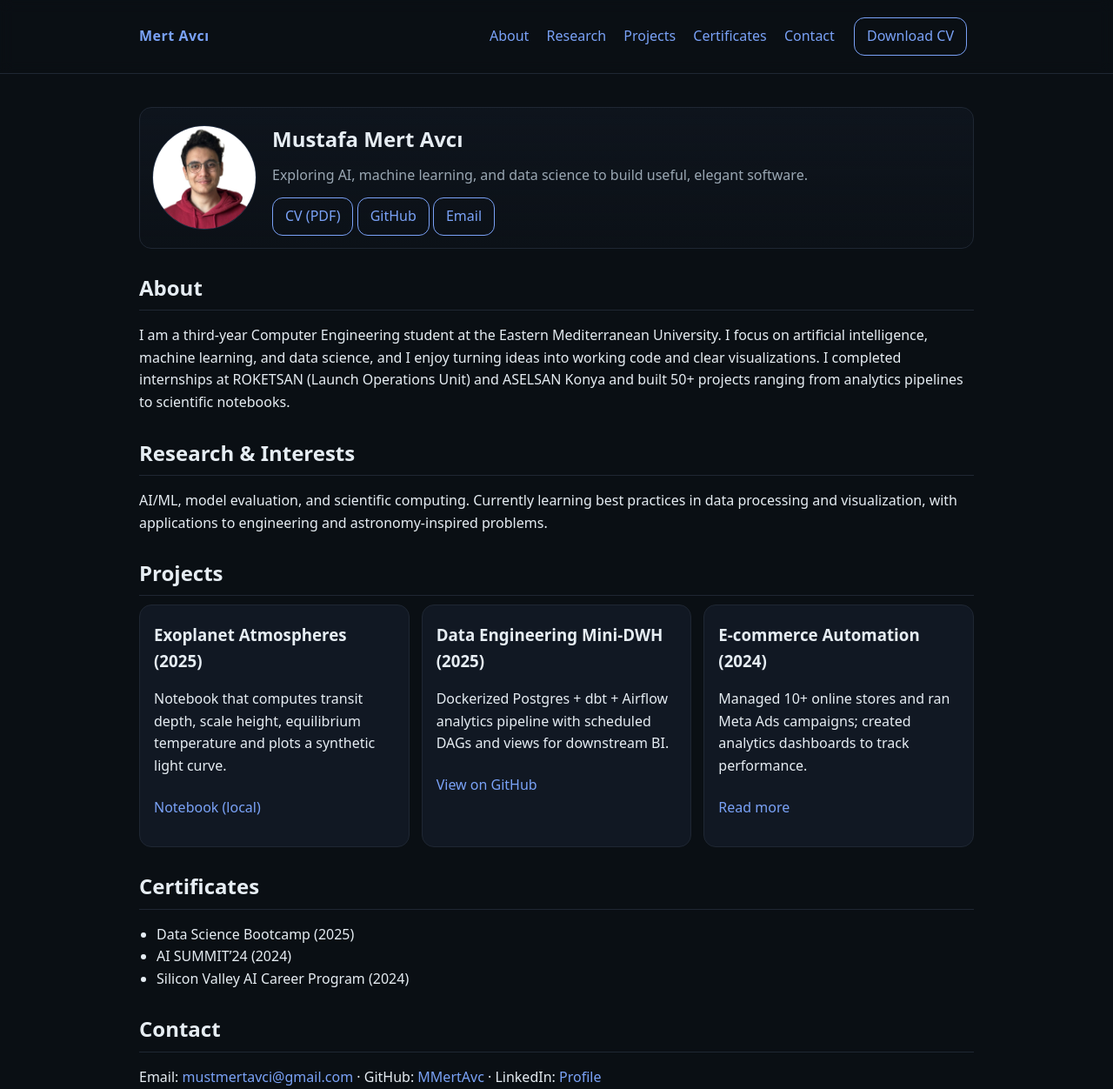
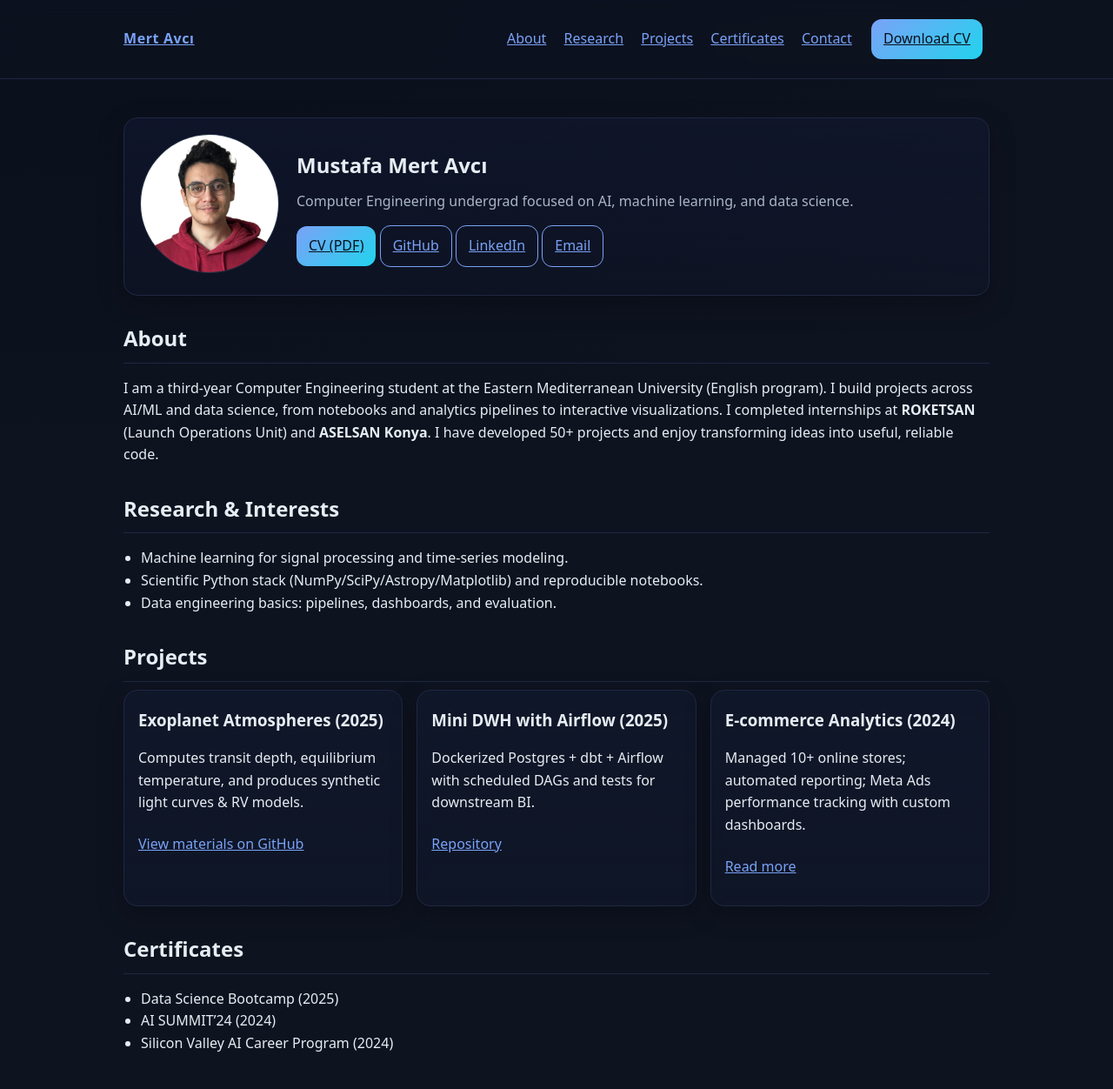
Before and after one commit to MMertAvc/MMertAvc.github.io, a plain HTML site: page index.html in a window 1280 px wide. Shown: the top 1252 px of the page at 87% size. Drawn offline with Linux system fonts and the light colour scheme.

Commit message:
Add files via upload

```diff
--- a/assets/css/style.css
+++ b/assets/css/style.css
@@ -1,28 +1,51 @@
 :root{
-  --bg:#0a0f14; --fg:#e6edf3; --muted:#9aa7b3; --card:#111823; --acc:#7aa2f7; --line:#1f2733;
+  --bg:#0e1320; --card:#0f172a; --panel:#111a31; --ink:#e6edf3; --muted:#a9b6c6; --acc:#7aa2f7; --acc2:#22d3ee; --line:#1f2742;
+  --radius:16px; --shadow:0 10px 30px rgba(0,0,0,.25);
 }
 *{box-sizing:border-box} html,body{margin:0;padding:0}
-body{background:var(--bg);color:var(--fg);font:16px/1.6 system-ui,Segoe UI,Roboto,Helvetica,Arial}
-a{color:var(--acc);text-decoration:none} a:hover{text-decoration:underline}
-.container{max-width:1000px;margin:0 auto;padding:20px}
-.header{border-bottom:1px solid var(--line);position:sticky;top:0;background:rgba(10,15,20,.8);backdrop-filter:blur(8px);z-index:10}
-.header-inner{display:flex;align-items:center;justify-content:space-between;gap:14px}
-.brand{font-weight:800;letter-spacing:.5px}
-.nav a{margin:0 8px} .nav .btn{margin-left:10px}
-.btn{display:inline-block;border:1px solid var(--acc);padding:8px 14px;border-radius:12px}
-.btn.ghost{background:transparent}
-.hero{display:grid;grid-template-columns:120px 1fr;gap:18px;align-items:center;margin-top:18px;padding:14px;border:1px solid var(--line);border-radius:14px;background:linear-gradient(180deg, rgba(17,24,35,.6), rgba(17,24,35,.2))}
-.hero img{width:120px;height:120px;border-radius:50%;object-fit:cover;border:1px solid #223046}
+body{background:radial-gradient(1200px 600px at 10% 0%, #0a0f1c, var(--bg)), var(--bg);
+     color:var(--ink);font:16px/1.6 ui-sans-serif,system-ui,Segoe UI,Roboto,Helvetica,Arial;scroll-behavior:smooth}
+a{color:var(--acc)} a:hover{text-decoration:underline}
+.container{max-width:1040px;margin:0 auto;padding:22px}
+.header{position:sticky;top:0;background:rgba(14,19,32,.6);backdrop-filter:blur(10px);border-bottom:1px solid var(--line);z-index:50}
+.header-inner{display:flex;align-items:center;gap:16px;justify-content:space-between}
+.brand{font-weight:900;letter-spacing:.6px}
+.nav a{margin:0 8px}
+.nav .btn{margin-left:10px}
+.nav-toggle{display:none;background:transparent;border:1px solid var(--line);border-radius:10px;color:var(--ink);padding:6px 10px}
+.btn{display:inline-block;border:1px solid var(--acc);padding:10px 14px;border-radius:12px;transition:transform .15s, background .2s}
+.btn:hover{transform:translateY(-1px)}
+.btn-primary{background:linear-gradient(135deg, var(--acc), var(--acc2));color:#08101d;border:none}
+.btn-primary:hover{filter:brightness(1.05)}
+
+.hero{display:grid;grid-template-columns:160px 1fr;gap:20px;align-items:center;margin-top:22px;padding:18px;border:1px solid var(--line);border-radius:var(--radius);
+      background:linear-gradient(180deg, rgba(17,24,51,.55), rgba(17,24,51,.2)); box-shadow:var(--shadow)}
+.avatar img{width:160px;height:160px;border-radius:50%;object-fit:cover;border:1px solid #223046}
+.avatar img.fallback{background:linear-gradient(135deg,#223,#112);content:''}
 h1,h2,h3{margin:.2rem 0 .6rem}
-h2{margin-top:26px;border-bottom:1px solid var(--line);padding-bottom:6px}
-.tag{color:var(--muted);margin:.3rem 0 .8rem}
-.grid{display:grid;grid-template-columns:repeat(auto-fit,minmax(260px,1fr));gap:14px}
-.card{background:var(--card);border:1px solid var(--line);border-radius:14px;padding:16px;min-height:160px}
+h2{margin-top:30px;border-bottom:1px solid var(--line);padding-bottom:8px}
+.tag{color:var(--muted);margin:.3rem 0 .9rem}
+
+.section{margin-top:22px}
+.bullets{padding-left:20px}
+.grid{display:grid;grid-template-columns:repeat(auto-fit,minmax(260px,1fr));gap:16px}
+.card{background:linear-gradient(180deg, rgba(15,23,42,.9), rgba(15,23,42,.6));border:1px solid var(--line);
+      border-radius:var(--radius);padding:16px;min-height:160px;box-shadow:var(--shadow)}
 .link{display:inline-block;margin-top:6px}
-.bullets{padding-left:20px}
-.footer{border-top:1px solid var(--line);margin-top:28px;background:#0b1219}
+
+.contact-grid{display:grid;grid-template-columns:repeat(auto-fit,minmax(180px,1fr));gap:10px;margin-top:12px}
+.pill{display:inline-block;text-align:center;border:1px solid var(--line);border-radius:999px;padding:10px 14px;background:rgba(17,26,49,.6)}
+.pill:hover{background:rgba(17,26,49,.8)}
+
+.footer{border-top:1px solid var(--line);margin-top:28px;background:#0b1222}
 .footer p{margin:0;padding:16px 0;text-align:center;opacity:.8}
-@media(max-width:640px){
+
+@media (max-width:720px){
   .hero{grid-template-columns:1fr}
-  .nav a{margin:0 6px}
+  .nav{display:none}
+  .nav.open{display:block;position:absolute;top:56px;right:20px;background:var(--panel);border:1px solid var(--line);border-radius:12px;padding:10px 12px}
+  .nav a{display:block;margin:6px 0}
+  .nav .btn{display:block;margin:8px 0 0 0}
+  .nav-toggle{display:block}
 }
+:focus-visible{outline:2px dashed var(--acc2);outline-offset:3px}
--- /dev/null
+++ b/assets/js/site.js
@@ -0,0 +1,8 @@
+const toggle = document.querySelector('.nav-toggle');
+const nav = document.querySelector('.nav');
+if (toggle && nav){
+  toggle.addEventListener('click', ()=>{
+    const open = nav.classList.toggle('open');
+    toggle.setAttribute('aria-expanded', open ? 'true' : 'false');
+  });
+}
--- a/index.html
+++ b/index.html
@@ -5,72 +5,83 @@
   <meta name="viewport" content="width=device-width, initial-scale=1">
   <title>Mustafa Mert Avcı — Portfolio</title>
   <meta name="description" content="AI/ML & Data Science projects, CV, and contact for Mustafa Mert Avcı.">
+  <link rel="canonical" href="https://MMertAvc.github.io/">
+  <meta property="og:title" content="Mustafa Mert Avcı — Portfolio">
+  <meta property="og:description" content="AI/ML & Data Science projects, CV, and contact.">
+  <meta property="og:type" content="website">
+  <meta property="og:url" content="https://MMertAvc.github.io/">
+  <meta name="theme-color" content="#0e1320">
   <link rel="stylesheet" href="assets/css/style.css">
 </head>
 <body>
-  <header class="header">
+  <header class="header" role="banner">
     <div class="container header-inner">
-      <a class="brand" href="#">Mert Avcı</a>
-      <nav class="nav">
+      <a class="brand" href="#top" aria-label="Go to top">Mert Avcı</a>
+      <nav class="nav" role="navigation" aria-label="Primary">
         <a href="#about">About</a>
         <a href="#research">Research</a>
         <a href="#projects">Projects</a>
         <a href="#certs">Certificates</a>
         <a href="#contact">Contact</a>
-        <a class="btn" href="cv/Mustafa_Mert_Avci_CV.pdf" target="_blank" rel="noopener">Download CV</a>
+        <a class="btn btn-primary" href="cv/Mustafa_Mert_Avci_CV.pdf" target="_blank" rel="noopener" aria-label="Open CV PDF">Download CV</a>
       </nav>
+      <button class="nav-toggle" aria-expanded="false" aria-controls="menu">☰</button>
     </div>
   </header>
 
-  <main class="container">
-    <section class="hero">
-      <img src="assets/img/me.jpg" alt="Portrait of Mustafa Mert Avcı">
-      <div>
-        <h1>Mustafa Mert Avcı</h1>
-        <p class="tag">Exploring AI, machine learning, and data science to build useful, elegant software.</p>
+  <main id="top" class="container">
+    <section class="hero" aria-labelledby="name">
+      <div class="avatar" aria-hidden="true">
+        <img src="assets/img/me.jpg" alt="Portrait of Mustafa Mert Avcı" onerror="this.classList.add('fallback')">
+      </div>
+      <div class="hero-text">
+        <h1 id="name">Mustafa Mert Avcı</h1>
+        <p class="tag">Computer Engineering undergrad focused on AI, machine learning, and data science.</p>
         <div class="cta">
-          <a class="btn" href="cv/Mustafa_Mert_Avci_CV.pdf" target="_blank" rel="noopener">CV (PDF)</a>
-          <a class="btn ghost" href="https://github.com/MMertAvc" target="_blank" rel="noopener">GitHub</a>
-          <a class="btn ghost" href="mailto:mustmertavci@gmail.com">Email</a>
+          <a class="btn btn-primary" href="cv/Mustafa_Mert_Avci_CV.pdf" target="_blank" rel="noopener">CV (PDF)</a>
+          <a class="btn" href="https://github.com/MMertAvc" target="_blank" rel="noopener">GitHub</a>
+          <a class="btn" href="https://www.linkedin.com/in/mustafa-mert-avci-a8a24732b/" target="_blank" rel="noopener">LinkedIn</a>
+          <a class="btn" href="mailto:mustmertavci@gmail.com">Email</a>
         </div>
       </div>
     </section>
 
-    <section id="about">
+    <section id="about" class="section">
       <h2>About</h2>
-      <p>I am a third-year Computer Engineering student at the Eastern Mediterranean University. I focus on artificial intelligence,
-         machine learning, and data science, and I enjoy turning ideas into working code and clear visualizations. I completed internships
-         at ROKETSAN (Launch Operations Unit) and ASELSAN Konya and built 50+ projects ranging from analytics pipelines to scientific notebooks.</p>
+      <p>I am a third-year Computer Engineering student at the Eastern Mediterranean University (English program). I build projects across AI/ML and data science, from notebooks and analytics pipelines to interactive visualizations. I completed internships at <strong>ROKETSAN</strong> (Launch Operations Unit) and <strong>ASELSAN Konya</strong>. I have developed 50+ projects and enjoy transforming ideas into useful, reliable code.</p>
     </section>
 
-    <section id="research">
+    <section id="research" class="section">
       <h2>Research & Interests</h2>
-      <p>AI/ML, model evaluation, and scientific computing. Currently learning best practices in data processing and visualization, with
-         applications to engineering and astronomy-inspired problems.</p>
+      <ul class="bullets">
+        <li>Machine learning for signal processing and time-series modeling.</li>
+        <li>Scientific Python stack (NumPy/SciPy/Astropy/Matplotlib) and reproducible notebooks.</li>
+        <li>Data engineering basics: pipelines, dashboards, and evaluation.</li>
+      </ul>
     </section>
 
-    <section id="projects">
+    <section id="projects" class="section">
       <h2>Projects</h2>
       <div class="grid">
         <article class="card">
           <h3>Exoplanet Atmospheres (2025)</h3>
-          <p>Notebook that computes transit depth, scale height, equilibrium temperature and plots a synthetic light curve.</p>
-          <p><a href="#" class="link">Notebook (local)</a></p>
+          <p>Computes transit depth, equilibrium temperature, and produces synthetic light curves & RV models.</p>
+          <p><a class="link" href="https://github.com/MMertAvc" target="_blank" rel="noopener">View materials on GitHub</a></p>
         </article>
         <article class="card">
-          <h3>Data Engineering Mini-DWH (2025)</h3>
-          <p>Dockerized Postgres + dbt + Airflow analytics pipeline with scheduled DAGs and views for downstream BI.</p>
-          <p><a href="https://github.com/MMertAvc" target="_blank" rel="noopener" class="link">View on GitHub</a></p>
+          <h3>Mini DWH with Airflow (2025)</h3>
+          <p>Dockerized Postgres + dbt + Airflow with scheduled DAGs and tests for downstream BI.</p>
+          <p><a class="link" href="https://github.com/MMertAvc" target="_blank" rel="noopener">Repository</a></p>
         </article>
         <article class="card">
-          <h3>E‑commerce Automation (2024)</h3>
-          <p>Managed 10+ online stores and ran Meta Ads campaigns; created analytics dashboards to track performance.</p>
-          <p><a href="https://github.com/MMertAvc" target="_blank" rel="noopener" class="link">Read more</a></p>
+          <h3>E‑commerce Analytics (2024)</h3>
+          <p>Managed 10+ online stores; automated reporting; Meta Ads performance tracking with custom dashboards.</p>
+          <p><a class="link" href="https://github.com/MMertAvc" target="_blank" rel="noopener">Read more</a></p>
         </article>
       </div>
     </section>
 
-    <section id="certs">
+    <section id="certs" class="section">
       <h2>Certificates</h2>
       <ul class="bullets">
         <li>Data Science Bootcamp (2025)</li>
@@ -79,18 +90,23 @@
       </ul>
     </section>
 
-    <section id="contact">
+    <section id="contact" class="section">
       <h2>Contact</h2>
-      <p>Email: <a href="mailto:mustmertavci@gmail.com">mustmertavci@gmail.com</a> · GitHub: <a href="https://github.com/MMertAvc" target="_blank" rel="noopener">MMertAvc</a> · LinkedIn: <a href="https://www.linkedin.com/in/mustafa-mert-avci-a8a24732b/" target="_blank" rel="noopener">Profile</a></p>
+      <div class="contact-grid">
+        <a class="pill" href="mailto:mustmertavci@gmail.com" aria-label="Email Mustafa">📧 Email</a>
+        <a class="pill" href="https://github.com/MMertAvc" target="_blank" rel="noopener">🐙 GitHub</a>
+        <a class="pill" href="https://www.linkedin.com/in/mustafa-mert-avci-a8a24732b/" target="_blank" rel="noopener">🔗 LinkedIn</a>
+        <a class="pill" href="cv/Mustafa_Mert_Avci_CV.pdf" target="_blank" rel="noopener">📄 CV (PDF)</a>
+      </div>
     </section>
   </main>
 
-  <footer class="footer">
+  <footer class="footer" role="contentinfo">
     <div class="container">
-      <p>© <span id="year"></span> Mustafa Mert Avcı</p>
+      <p>© 2025 Mustafa Mert Avcı · Built with semantic HTML + vanilla CSS.</p>
     </div>
   </footer>
 
-  <script>document.getElementById('year').textContent = new Date().getFullYear();</script>
+  <script src="assets/js/site.js"></script>
 </body>
 </html>
```
